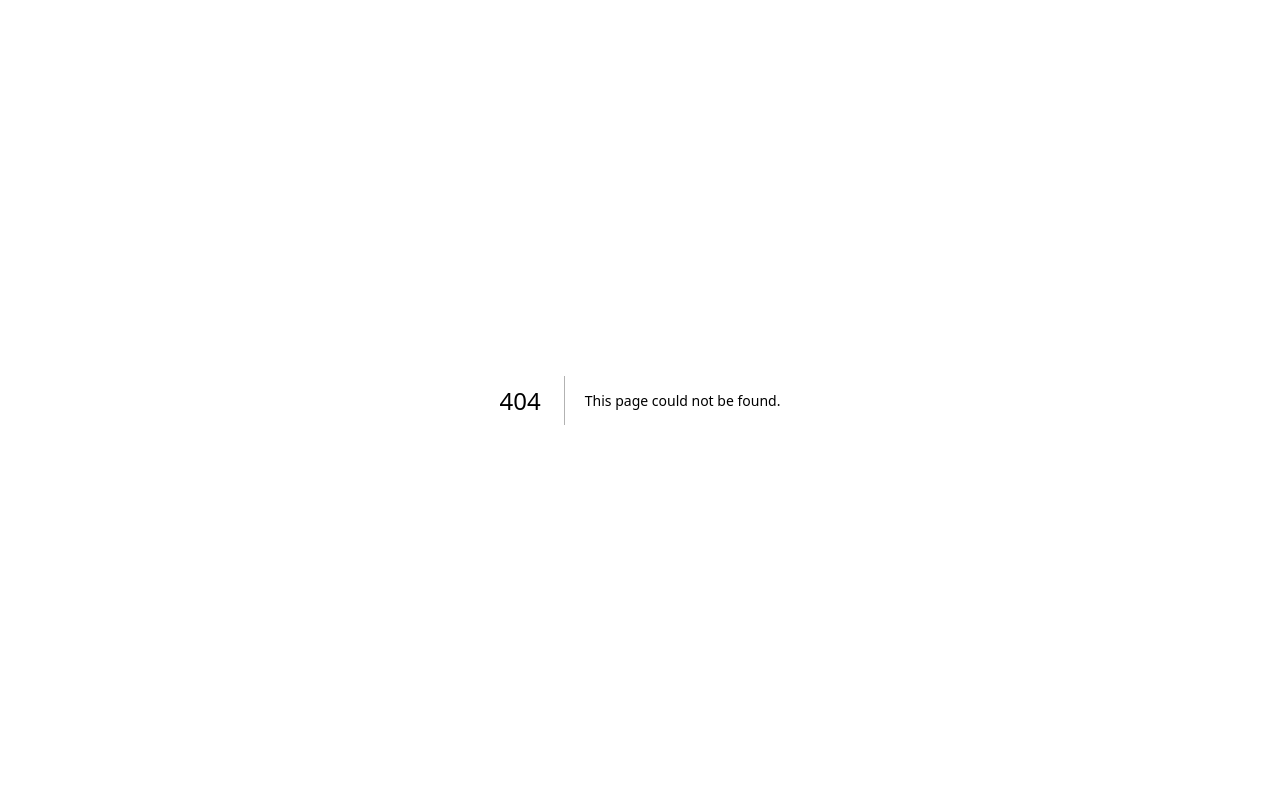
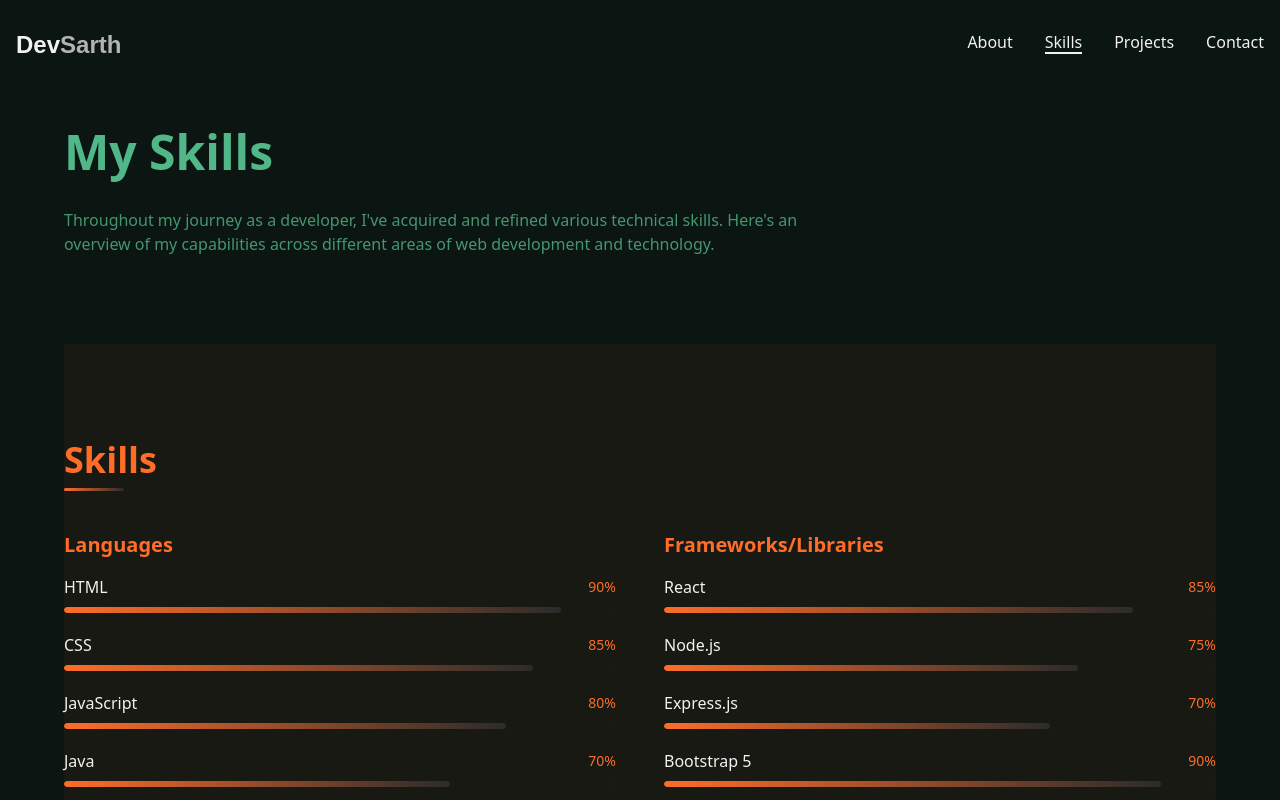
Before and after one commit to SARTHAKSONAWANE01/Sarthak-Dev-Studio, a Next.js app: page /skills in a window 1280 px wide. Before the commit this address had no page. Shown: the top 800 px of the page. Built offline with nearby package versions, Linux system fonts and the light colour scheme.

Commit message:
feat: establish App Router route for src/app/skills/page.tsx

```diff
--- /dev/null
+++ b/src/app/skills/page.tsx
@@ -0,0 +1,50 @@
+"use client";
+
+import React from "react";
+import Navbar from "@/components/Navbar";
+import { motion } from "framer-motion";
+import Skills from "@/components/Skills";
+import Link from "next/link";
+
+export default function SkillsPage() {
+  return (
+    <div className="min-h-screen w-full bg-hunter">
+      <Navbar />
+      <main className="container mx-auto px-4 pt-32">
+        <motion.div
+          initial={{ opacity: 0, y: 20 }}
+          animate={{ opacity: 1, y: 0 }}
+          transition={{ duration: 0.6 }}
+          className="max-w-6xl mx-auto"
+        >
+          <h1 className="text-4xl md:text-5xl font-bold text-green mb-8">My Skills</h1>
+          <p className="text-green/80 mb-12 max-w-3xl">
+            Throughout my journey as a developer, I've acquired and refined various technical skills.
+            Here's an overview of my capabilities across different areas of web development and technology.
+          </p>
+
+          <Skills />
+
+          <div className="mt-16 text-center">
+            <motion.div
+              initial={{ opacity: 0, y: 20 }}
+              animate={{ opacity: 1, y: 0 }}
+              transition={{ duration: 0.6, delay: 0.4 }}
+            >
+              <Link
+                href="/projects"
+                className="liquid-button inline-flex items-center gap-2 px-8 py-3 text-hunter"
+              >
+                View My Projects
+                <svg xmlns="http://www.w3.org/2000/svg" width="20" height="20" viewBox="0 0 24 24" fill="none" stroke="currentColor" strokeWidth="2" strokeLinecap="round" strokeLinejoin="round">
+                  <path d="M5 12h14"></path>
+                  <path d="m12 5 7 7-7 7"></path>
+                </svg>
+              </Link>
+            </motion.div>
+          </div>
+        </motion.div>
+      </main>
+    </div>
+  );
+}
```
